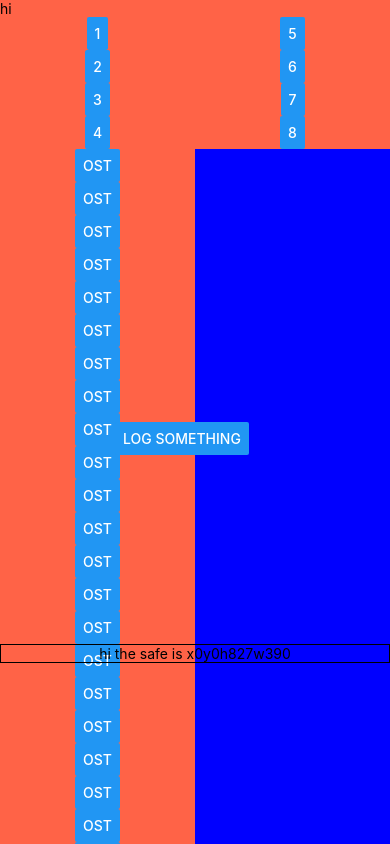
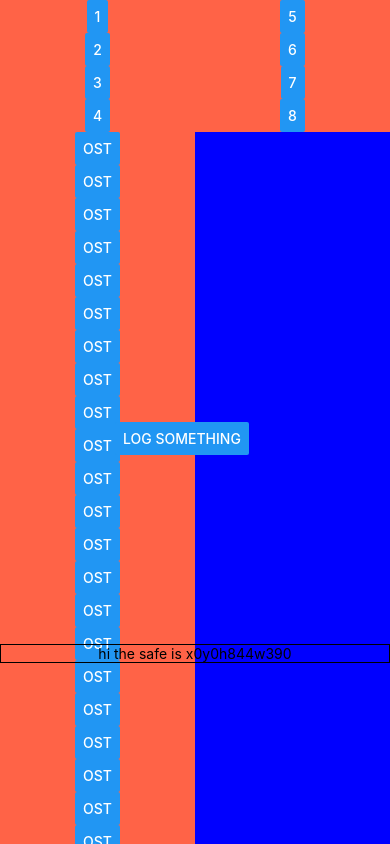
Before and after one commit to JeppeGivskud/Projekt-8---PDP2020, a React Native app in the folder App interface/HabitPageExample/: screen / in a window 390 px wide. Shown: the top 844 px of the page. Built offline with nearby package versions, Linux system fonts and the light colour scheme.

Commit message:
Cleanup on aisle 6

```diff
--- a/App interface/HabitPageExample/App.js
+++ b/App interface/HabitPageExample/App.js
@@ -20,18 +20,8 @@ export default function App() {
 
   return (
     <View style={{ flex: 1 }}>
-      <SafeAreaView
-        style={{ flex: 1 }}
-        onLayout={(event) => {
-          const { x, y, width, height } = event.nativeEvent.layout;
-          console.log("LAYOUT", height);
-        }}
-      >
-        <View
-          style={{ flex: 1, backgroundColor: "tomato" }}
-          onLayout={handleSafeAreaLayout}
-        >
-          <Text>hi</Text>
+      <SafeAreaView style={{ flex: 1 }}>
+        <View style={{ flex: 1 }} onLayout={handleSafeAreaLayout}>
           <HabitPage></HabitPage>
         </View>
       </SafeAreaView>
```
